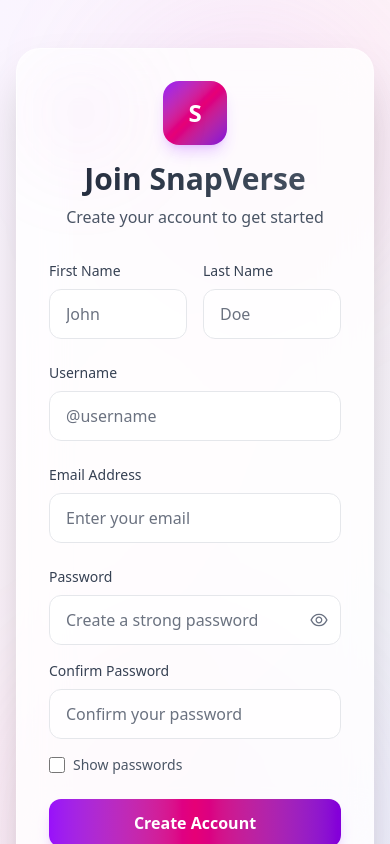
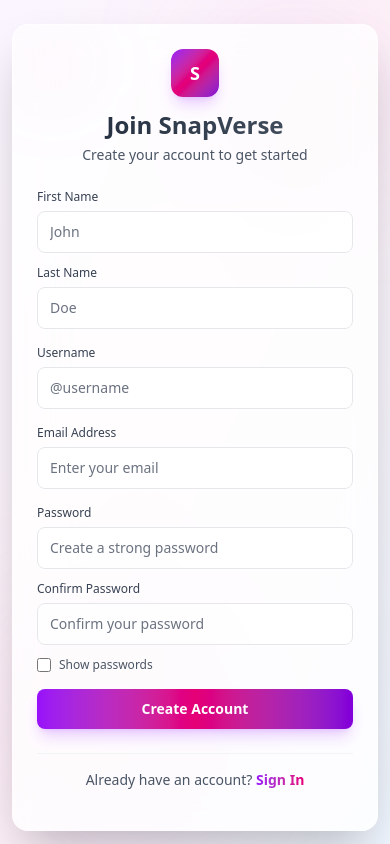
Before and after one commit to nazmulh24/SnapVerse, a React (Vite) app: page /register in a window 390 px wide. Built offline with nearby package versions, Linux system fonts and the light colour scheme.

Commit message:
Make responsive--> Register

```diff
--- a/src/pages/Register.jsx
+++ b/src/pages/Register.jsx
@@ -55,51 +55,58 @@ const Register = () => {
   };
 
   return (
-    <div className="min-h-screen bg-gradient-to-br from-purple-50 via-pink-50 to-blue-50 flex items-center justify-center px-4 py-12 relative overflow-hidden">
-      {/* Background Decorations */}
-      <div className="absolute top-0 right-0 w-72 h-72 bg-gradient-to-br from-purple-400/10 to-pink-400/10 rounded-full blur-3xl"></div>
-      <div className="absolute bottom-0 left-0 w-96 h-96 bg-gradient-to-br from-pink-400/10 to-purple-400/10 rounded-full blur-3xl"></div>
+    <div className="min-h-screen bg-gradient-to-br from-purple-50 via-pink-50 to-blue-50 flex items-center justify-center px-3 sm:px-4 py-6 sm:py-12 relative overflow-hidden">
+      {/* Background Decorations - Smaller on mobile */}
+      <div className="absolute top-0 right-0 w-48 h-48 sm:w-72 sm:h-72 bg-gradient-to-br from-purple-400/10 to-pink-400/10 rounded-full blur-3xl"></div>
+      <div className="absolute bottom-0 left-0 w-64 h-64 sm:w-96 sm:h-96 bg-gradient-to-br from-pink-400/10 to-purple-400/10 rounded-full blur-3xl"></div>
 
-      <div className="w-full max-w-md relative">
-        {/* Glassmorphism Card */}
-        <div className="bg-white/80 backdrop-blur-xl border border-white/20 shadow-2xl rounded-3xl p-8 relative overflow-hidden">
-          {/* Card Background Decoration */}
-          <div className="absolute top-0 left-0 w-32 h-32 bg-gradient-to-br from-purple-400/5 to-pink-400/5 rounded-full blur-2xl"></div>
+      <div className="w-full max-w-sm sm:max-w-md relative">
+        {/* Glassmorphism Card - Responsive padding and border radius */}
+        <div className="bg-white/80 backdrop-blur-xl border border-white/20 shadow-2xl rounded-2xl sm:rounded-3xl p-6 sm:p-8 relative overflow-hidden">
+          {/* Card Background Decoration - Smaller on mobile */}
+          <div className="absolute top-0 left-0 w-20 h-20 sm:w-32 sm:h-32 bg-gradient-to-br from-purple-400/5 to-pink-400/5 rounded-full blur-2xl"></div>
 
-          {/* Alerts */}
+          {/* Alerts - Responsive margin */}
           {errorMsg && (
-            <div className="mb-6">
+            <div className="mb-4 sm:mb-6">
               <ErrorAlert error={errorMsg} />
             </div>
           )}
           {successMsg && (
-            <div className="mb-6">
+            <div className="mb-4 sm:mb-6">
               <SuccessAlert success={successMsg} />
             </div>
           )}
 
-          {/* Header Section */}
-          <div className="text-center mb-8">
-            {/* Logo */}
-            <div className="inline-flex items-center justify-center w-16 h-16 bg-gradient-to-br from-purple-600 via-pink-600 to-purple-700 rounded-2xl shadow-lg shadow-purple-500/25 mb-4">
-              <span className="text-white text-2xl font-bold">S</span>
+          {/* Header Section - Responsive spacing and text sizes */}
+          <div className="text-center mb-6 sm:mb-8">
+            {/* Logo - Responsive size */}
+            <div className="inline-flex items-center justify-center w-12 h-12 sm:w-16 sm:h-16 bg-gradient-to-br from-purple-600 via-pink-600 to-purple-700 rounded-xl sm:rounded-2xl shadow-lg shadow-purple-500/25 mb-3 sm:mb-4">
+              <span className="text-white text-lg sm:text-2xl font-bold">
+                S
+              </span>
             </div>
 
-            <h2 className="text-3xl font-bold bg-gradient-to-r from-gray-800 to-gray-600 bg-clip-text text-transparent mb-2">
+            <h2 className="text-2xl sm:text-3xl font-bold bg-gradient-to-r from-gray-800 to-gray-600 bg-clip-text text-transparent mb-1 sm:mb-2">
               Join SnapVerse
             </h2>
-            <p className="text-gray-600">Create your account to get started</p>
+            <p className="text-sm sm:text-base text-gray-600">
+              Create your account to get started
+            </p>
           </div>
 
-          {/* Registration Form */}
-          <form onSubmit={handleSubmit(onSubmit)} className="space-y-6">
-            {/* Name Fields Row */}
-            <div className="grid grid-cols-2 gap-4">
+          {/* Registration Form - Responsive spacing */}
+          <form
+            onSubmit={handleSubmit(onSubmit)}
+            className="space-y-4 sm:space-y-6"
+          >
+            {/* Name Fields Row - Stack on mobile */}
+            <div className="grid grid-cols-1 sm:grid-cols-2 gap-3 sm:gap-4">
               {/* First Name */}
-              <div className="space-y-2">
+              <div className="space-y-1.5 sm:space-y-2">
                 <label
                   htmlFor="first_name"
-                  className="block text-sm font-medium text-gray-700"
+                  className="block text-xs sm:text-sm font-medium text-gray-700"
                 >
                   First Name
                 </label>
@@ -107,7 +114,7 @@ const Register = () => {
                   id="first_name"
                   type="text"
                   placeholder="John"
-                  className={`w-full px-4 py-3 bg-white/70 border rounded-xl focus:outline-none focus:ring-2 focus:ring-purple-500/50 focus:border-purple-500 transition-all duration-200 ${
+                  className={`w-full px-3 sm:px-4 py-2.5 sm:py-3 text-sm sm:text-base bg-white/70 border rounded-lg sm:rounded-xl focus:outline-none focus:ring-2 focus:ring-purple-500/50 focus:border-purple-500 transition-all duration-200 ${
                     errors.first_name
                       ? "border-red-300 focus:ring-red-500/50 focus:border-red-500"
                       : "border-gray-200 hover:border-gray-300"
@@ -117,7 +124,7 @@ const Register = () => {
                   })}
                 />
                 {errors.first_name && (
-                  <span className="text-xs text-red-600 flex items-center mt-1">
+                  <span className="text-xs sm:text-xs text-red-600 flex items-center mt-1">
                     <svg
                       className="w-3 h-3 mr-1"
                       fill="currentColor"
@@ -135,10 +142,10 @@ const Register = () => {
               </div>
 
               {/* Last Name */}
-              <div className="space-y-2">
+              <div className="space-y-1.5 sm:space-y-2">
                 <label
                   htmlFor="last_name"
-                  className="block text-sm font-medium text-gray-700"
+                  className="block text-xs sm:text-sm font-medium text-gray-700"
                 >
                   Last Name
                 </label>
@@ -146,7 +153,7 @@ const Register = () => {
                   id="last_name"
                   type="text"
                   placeholder="Doe"
-                  className={`w-full px-4 py-3 bg-white/70 border rounded-xl focus:outline-none focus:ring-2 focus:ring-purple-500/50 focus:border-purple-500 transition-all duration-200 ${
+                  className={`w-full px-3 sm:px-4 py-2.5 sm:py-3 text-sm sm:text-base bg-white/70 border rounded-lg sm:rounded-xl focus:outline-none focus:ring-2 focus:ring-purple-500/50 focus:border-purple-500 transition-all duration-200 ${
                     errors.last_name
                       ? "border-red-300 focus:ring-red-500/50 focus:border-red-500"
                       : "border-gray-200 hover:border-gray-300"
@@ -156,7 +163,7 @@ const Register = () => {
                   })}
                 />
                 {errors.last_name && (
-                  <span className="text-xs text-red-600 flex items-center mt-1">
+                  <span className="text-xs sm:text-xs text-red-600 flex items-center mt-1">
                     <svg
                       className="w-3 h-3 mr-1"
                       fill="currentColor"
@@ -175,10 +182,10 @@ const Register = () => {
             </div>
 
             {/* Username Field */}
-            <div className="space-y-2">
+            <div className="space-y-1.5 sm:space-y-2">
               <label
                 htmlFor="username"
-                className="block text-sm font-medium text-gray-700"
+                className="block text-xs sm:text-sm font-medium text-gray-700"
               >
                 Username
               </label>
@@ -186,7 +193,7 @@ const Register = () => {
                 id="username"
                 type="text"
                 placeholder="@username"
-                className={`w-full px-4 py-3 bg-white/70 border rounded-xl focus:outline-none focus:ring-2 focus:ring-purple-500/50 focus:border-purple-500 transition-all duration-200 ${
+                className={`w-full px-3 sm:px-4 py-2.5 sm:py-3 text-sm sm:text-base bg-white/70 border rounded-lg sm:rounded-xl focus:outline-none focus:ring-2 focus:ring-purple-500/50 focus:border-purple-500 transition-all duration-200 ${
                   errors.username
                     ? "border-red-300 focus:ring-red-500/50 focus:border-red-500"
                     : "border-gray-200 hover:border-gray-300"
@@ -229,10 +236,10 @@ const Register = () => {
             </div>
 
             {/* Email Field */}
-            <div className="space-y-2">
+            <div className="space-y-1.5 sm:space-y-2">
               <label
                 htmlFor="email"
-                className="block text-sm font-medium text-gray-700"
+                className="block text-xs sm:text-sm font-medium text-gray-700"
               >
                 Email Address
               </label>
@@ -240,7 +247,7 @@ const Register = () => {
                 id="email"
                 type="email"
                 placeholder="Enter your email"
-                className={`w-full px-4 py-3 bg-white/70 border rounded-xl focus:outline-none focus:ring-2 focus:ring-purple-500/50 focus:border-purple-500 transition-all duration-200 ${
+                className={`w-full px-3 sm:px-4 py-2.5 sm:py-3 text-sm sm:text-base bg-white/70 border rounded-lg sm:rounded-xl focus:outline-none focus:ring-2 focus:ring-purple-500/50 focus:border-purple-500 transition-all duration-200 ${
                   errors.email
                     ? "border-red-300 focus:ring-red-500/50 focus:border-red-500"
                     : "border-gray-200 hover:border-gray-300"
@@ -268,12 +275,12 @@ const Register = () => {
             </div>
 
             {/* Password Fields */}
-            <div className="space-y-4">
+            <div className="space-y-3 sm:space-y-4">
               {/* Password Field */}
-              <div className="space-y-2">
+              <div className="space-y-1.5 sm:space-y-2">
                 <label
                   htmlFor="password"
-                  className="block text-sm font-medium text-gray-700"
+                  className="block text-xs sm:text-sm font-medium text-gray-700"
                 >
                   Password
                 </label>
@@ -282,7 +289,7 @@ const Register = () => {
                     id="password"
                     type={showPassword ? "text" : "password"}
                     placeholder="Create a strong password"
-                    className={`w-full px-4 py-3 pr-12 bg-white/70 border rounded-xl focus:outline-none focus:ring-2 focus:ring-purple-500/50 focus:border-purple-500 transition-all duration-200 ${
+                    className={`w-full px-3 sm:px-4 py-2.5 sm:py-3 pr-10 sm:pr-12 text-sm sm:text-base bg-white/70 border rounded-lg sm:rounded-xl focus:outline-none focus:ring-2 focus:ring-purple-500/50 focus:border-purple-500 transition-all duration-200 ${
                       errors.password
                         ? "border-red-300 focus:ring-red-500/50 focus:border-red-500"
                         : "border-gray-200 hover:border-gray-300"
@@ -297,16 +304,10 @@ const Register = () => {
                   />
                   <button
                     type="button"
-                    className="absolute inset-y-0 right-0 px-3 flex items-center hover:bg-gray-100/50 rounded-r-xl focus:outline-none transition-colors duration-200"
+                    className="absolute inset-y-0 right-0 px-2.5 sm:px-3 flex items-center hover:bg-gray-100/50 rounded-r-lg sm:rounded-r-xl focus:outline-none transition-colors duration-200"
                     onClick={() => setShowPassword(!showPassword)}
                     tabIndex={-1}
-                  >
-                    {showPassword ? (
-                      <AiOutlineEyeInvisible className="h-5 w-5 text-gray-500 hover:text-gray-700" />
-                    ) : (
-                      <AiOutlineEye className="h-5 w-5 text-gray-500 hover:text-gray-700" />
-                    )}
-                  </button>
+                  ></button>
                 </div>
                 {errors.password && (
                   <span className="text-xs text-red-600 flex items-center mt-1">
@@ -327,10 +328,10 @@ const Register = () => {
               </div>
 
               {/* Confirm Password Field */}
-              <div className="space-y-2">
+              <div className="space-y-1.5 sm:space-y-2">
                 <label
                   htmlFor="confirmPassword"
-                  className="block text-sm font-medium text-gray-700"
+                  className="block text-xs sm:text-sm font-medium text-gray-700"
                 >
                   Confirm Password
                 </label>
@@ -338,7 +339,7 @@ const Register = () => {
                   id="confirmPassword"
                   type={showPassword ? "text" : "password"}
                   placeholder="Confirm your password"
-                  className={`w-full px-4 py-3 bg-white/70 border rounded-xl focus:outline-none focus:ring-2 focus:ring-purple-500/50 focus:border-purple-500 transition-all duration-200 ${
+                  className={`w-full px-3 sm:px-4 py-2.5 sm:py-3 text-sm sm:text-base bg-white/70 border rounded-lg sm:rounded-xl focus:outline-none focus:ring-2 focus:ring-purple-500/50 focus:border-purple-500 transition-all duration-200 ${
                     errors.confirm_password
                       ? "border-red-300 focus:ring-red-500/50 focus:border-red-500"
                       : "border-gray-200 hover:border-gray-300"
@@ -372,11 +373,11 @@ const Register = () => {
                 <label className="flex items-center cursor-pointer">
                   <input
                     type="checkbox"
-                    className="form-checkbox h-4 w-4 text-purple-600 rounded border-gray-300 focus:ring-purple-500/50 focus:ring-2"
+                    className="form-checkbox h-3.5 w-3.5 sm:h-4 sm:w-4 text-purple-600 rounded border-gray-300 focus:ring-purple-500/50 focus:ring-2"
                     checked={showPassword}
                     onChange={() => setShowPassword(!showPassword)}
                   />
-                  <span className="ml-2 text-sm text-gray-600">
+                  <span className="ml-2 text-xs sm:text-sm text-gray-600">
                     Show passwords
                   </span>
                 </label>
@@ -386,15 +387,15 @@ const Register = () => {
             {/* Register Button */}
             <button
               type="submit"
-              className="w-full bg-gradient-to-r from-purple-600 via-pink-600 to-purple-700 text-white py-3 px-4 rounded-xl font-semibold hover:from-purple-700 hover:via-pink-700 hover:to-purple-800 focus:outline-none focus:ring-2 focus:ring-purple-500/50 focus:ring-offset-2 transform transition-all duration-200 hover:scale-[1.02] shadow-lg shadow-purple-500/25"
+              className="w-full bg-gradient-to-r from-purple-600 via-pink-600 to-purple-700 text-white py-2.5 sm:py-3 px-4 rounded-lg sm:rounded-xl text-sm sm:text-base font-semibold hover:from-purple-700 hover:via-pink-700 hover:to-purple-800 focus:outline-none focus:ring-2 focus:ring-purple-500/50 focus:ring-offset-2 transform transition-all duration-200 hover:scale-[1.02] shadow-lg shadow-purple-500/25"
             >
               Create Account
             </button>
           </form>
 
           {/* Login Link & Resend Activation */}
-          <div className="text-center mt-8 pt-6 border-t border-gray-100">
-            <p className="text-gray-600 mb-4">
+          <div className="text-center mt-6 sm:mt-8 pt-4 sm:pt-6 border-t border-gray-100">
+            <p className="text-sm sm:text-base text-gray-600 mb-4">
               Already have an account?{" "}
               <Link
                 to="/login"
@@ -406,19 +407,19 @@ const Register = () => {
 
             {/* Resend Activation Section */}
             {successMsg && registeredEmail && (
-              <div className="mt-6 p-4 bg-gradient-to-r from-purple-50 to-pink-50 border border-purple-200 rounded-xl">
-                <p className="text-sm text-purple-700 mb-3">
+              <div className="mt-4 sm:mt-6 p-3 sm:p-4 bg-gradient-to-r from-purple-50 to-pink-50 border border-purple-200 rounded-xl">
+                <p className="text-xs sm:text-sm text-purple-700 mb-2 sm:mb-3">
                   Didn't receive the activation email?
                 </p>
                 <button
                   onClick={handleResendActivation}
                   disabled={resendLoading}
-                  className="bg-gradient-to-r from-purple-500 to-pink-500 text-white py-2 px-4 rounded-lg font-medium hover:from-purple-600 hover:to-pink-600 focus:outline-none focus:ring-2 focus:ring-purple-500/50 disabled:opacity-50 disabled:cursor-not-allowed transition-all duration-200"
+                  className="bg-gradient-to-r from-purple-500 to-pink-500 text-white py-2 px-3 sm:px-4 rounded-lg text-xs sm:text-sm font-medium hover:from-purple-600 hover:to-pink-600 focus:outline-none focus:ring-2 focus:ring-purple-500/50 disabled:opacity-50 disabled:cursor-not-allowed transition-all duration-200"
                 >
                   {resendLoading ? (
                     <div className="flex items-center justify-center">
                       <svg
-                        className="animate-spin -ml-1 mr-2 h-4 w-4 text-white"
+                        className="animate-spin -ml-1 mr-1.5 sm:mr-2 h-3 w-3 sm:h-4 sm:w-4 text-white"
                         xmlns="http://www.w3.org/2000/svg"
                         fill="none"
                         viewBox="0 0 24 24"
@@ -437,7 +438,7 @@ const Register = () => {
                           d="M4 12a8 8 0 018-8V0C5.373 0 0 5.373 0 12h4zm2 5.291A7.962 7.962 0 014 12H0c0 3.042 1.135 5.824 3 7.938l3-2.647z"
                         ></path>
                       </svg>
-                      Resending...
+                      <span className="text-xs sm:text-sm">Resending...</span>
                     </div>
                   ) : (
                     "Resend Activation Link"
```
